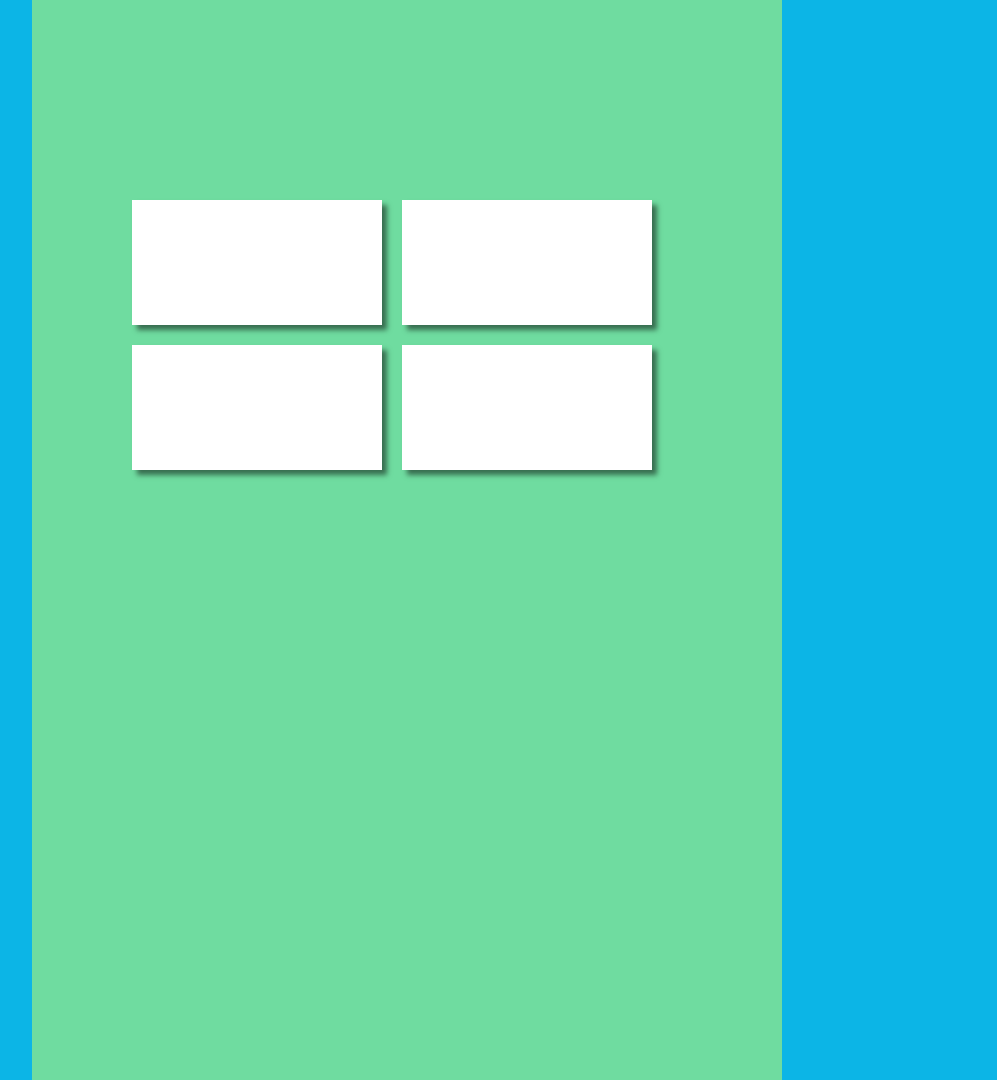
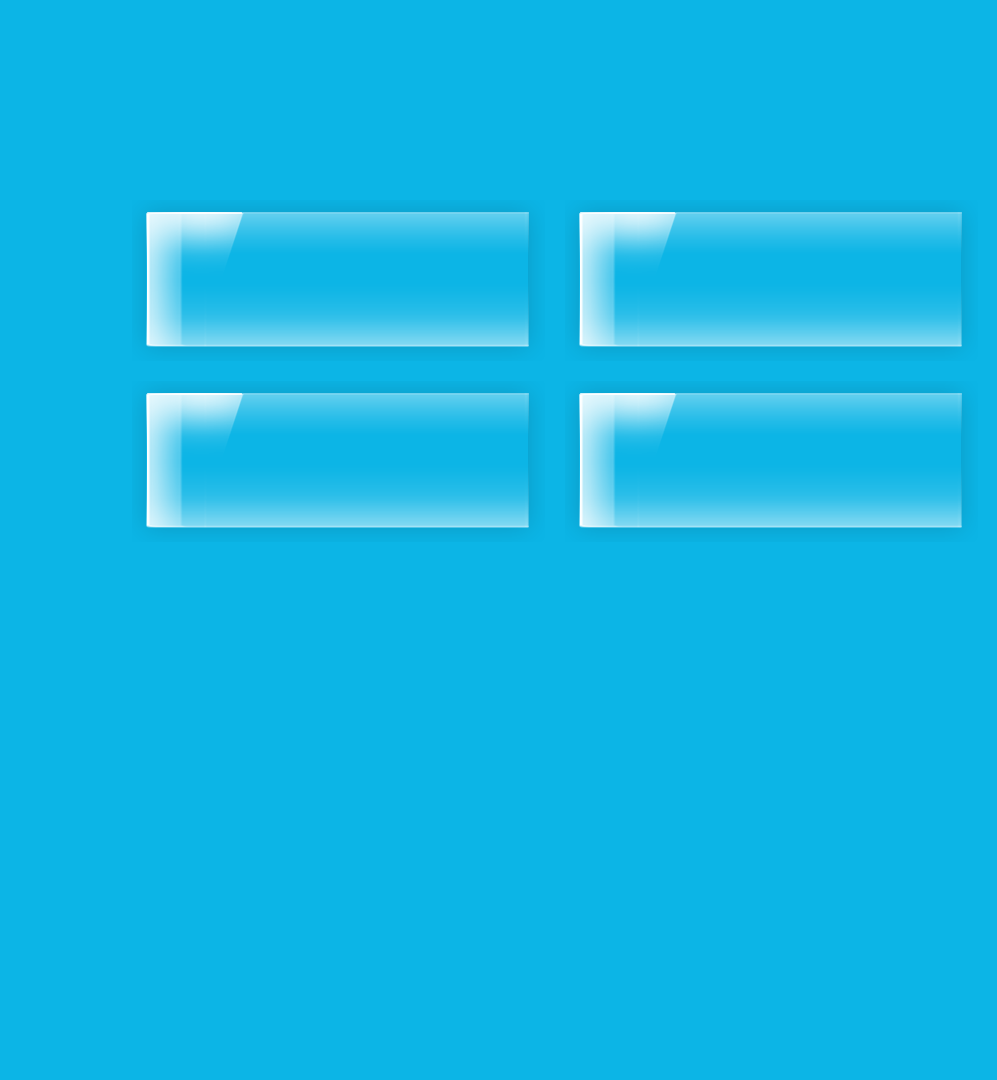
Before and after one commit to Angelon/cree-welcome-wall, a PHP site: page / in a window 1360 px wide. Shown: the whole page, without its empty margins (118-1115 px from the left). Run offline with PHP 8.4, Linux system fonts and the light colour scheme; some libraries are stand-ins or nearby versions.

Commit message:
Adding image assets

```diff
--- a/css/style.css
+++ b/css/style.css
@@ -253,39 +253,37 @@
 
 tilecontainer[tile="2"]{
   top:0px;
-  left:270px;
+  left:433px;
   zx-index: 102;
 }
 
 
 tilecontainer[tile="3"]{
-  top:145px;
+  top:181px;
   left:0px;
   zx-index: 103;
 }
 
 
 tilecontainer[tile="4"]{
-  top:145px;
-  left:270px;
+  top:181px;
+  left:433px;
   zx-index: 104;
 }
 
 
 tile {
   display: block;
-  width:250px;
-  height: 125px;
+  width:413px;
+  height: 161px;
   position: relative;
   -webkit-transform-style: preserve-3d;
   -webkit-transition: -webkit-transform 0.5s;
-  box-shadow: 5px 5px 5px rgba(0,0,0,0.5);
 }
 
 tile.flipped {
   kz-index: 200;
   background:transparent;
-  box-shadow: 0px 0px 0px rgba(0,0,0,0.5);
 }
 
 tile face {
@@ -297,26 +295,39 @@
 
 tile face.front {
   display: block;
-  height: 125px;
-  width: 250px;
-  background: #FFF;
+  height: 161px;
+  width: 413px;
+  background: url("../img/tile-thumb-bg.png") no-repeat;
 }
 
 tile face.back {
   display: block;
-  height: 500px;
-  width: 500px;
-  background: #9ce0f4;
-  top: -375px;
+  height: 457px;
+  width: 670px;
+  background: url("../img/tile-article-bg.png") no-repeat;
+  top: -290px;
+  left: -20px;
   -webkit-transform-style: flat;
   -webkit-transform: rotateX(180deg);
-  box-shadow: 5px 5px 5px rgba(0,0,0,0.5);
   box-sizing: border-box;
-  padding: 0px 0px 0px 15px;
+  padding: 33px 0px 0px 33px;
+}
+
+tilefacecontent {
+  display: block;
+  width: 601px;
+  height: 386px;
+  background: #FFF;
+  position: relative;
+  box-sizing: border-box;
+  padding: 15px 15px 0px 15px;
 }
 
   tile h2 {
     margin:5px 0px 10px 0px;
+    background: #000;
+    color: #FFF;
+    padding: 5px 5px 5px 5px;
   }
 
   tile tagline {
@@ -325,9 +336,18 @@
 
   tile p {
     margin:5px 15px 10px 0px;
+    font-size: 12px;
   }
 
   tile div.readmore {
+    display: block;
+    height:30px;
+    width:115px;
+    background: #FFF;
+    cursor: pointer;
+  }
+
+  tile div.close {
     display: block;
     height:30px;
     width:115px;
@@ -340,7 +360,7 @@
   height: 100%;
   margin-left: 100px;
   position: relative;
-
+  -webkit-transform-style: preserve-3d;
   -webkit-perspective: 1200px;
 }
 
@@ -351,7 +371,7 @@
   top: 0px;
   left: 50px;
   width: 750px;
-  -webkit-transform-style: preserve-3d;
+
 
   -webkit-backface-visibility: hidden;
 }
@@ -362,9 +382,7 @@
 
 articlecontainer articleface.front {
   background: #0cb5e6;
-  -webkit-transform-origin: right top;
   -webkit-backface-visibility: hidden;
-  -webkit-transform-style: preserve-3d;
 
 }
 
@@ -404,8 +422,7 @@
 
 
 articleface div {
-        height: 100%;
-
+  height: 100%;
 }
 
 
--- a/index.html
+++ b/index.html
@@ -43,8 +43,7 @@
       <p>Fusce a metus eu diam varius congue nec nec sapien. Vestibulum orci tortor, sollicitudin ac euismod non, placerat ac augue. Nunc convallis accumsan justo. Pellentesque habitant morbi tristique senectus et netus et malesuada fames ac turpis egestas. Donec malesuada vehicula lectus, viverra sodales ipsum gravida nec. Integer gravida nisi ut magna mollis molestie. Nullam pharetra accumsan sagittis. Proin tristique rhoncus orci, eget vulputate nisi sollicitudin et. Quisque lacus augue, mollis non mollis et, ullamcorper in purus. Morbi et sem orci. Praesent accumsan odio in ante ullamcorper id pellentesque mauris rhoncus. Duis vitae neque dolor. Duis sed purus at eros bibendum cursus nec a nulla. Donec turpis quam, ultricies id pretium sit amet, gravida eget leo. </p>
     </articleface>
     <articleface class="front">
-      <div>
-        <articlecontentface class="front">
+
         <tilegroupcontainer group="1">
         <tilegroup>
           <tilecontainer tile="1">
@@ -52,12 +51,18 @@
                 <face class="front">
                 </face>
                 <face class="back">
-                    <h2>Long Article Headline Goes Here</h2>
-                    <p>Fusce a metus eu diam varius congue nec nec sapien. Vestibulum orci tortor, sollicitudin ac euismod non, placerat ac augue. Nunc convallis accumsan justo. Pellentesque habitant morbi tristique senectus et netus et malesuada fames ac turpis egestas. Donec malesuada vehicula lectus, viverra sodales ipsum gravida nec. Integer gravida nisi ut magna mollis molestie. Nullam pharetra accumsan sagittis. Proin tristique rhoncus orci, eget vulputate nisi sollicitudin et. Quisque lacus augue, mollis non mollis et, ullamcorper in purus. Morbi et sem orci. Praesent accumsan odio in ante ullamcorper id pellentesque mauris rhoncus. Duis vitae neque dolor. Duis sed purus at eros bibendum cursus nec a nulla. Donec turpis quam, ultricies id pretium sit amet, gravida eget leo. </p>
+                    <tilefacecontent>
+                      <h2>Long Article Headline Goes Here</h2>
+                      <p>Fusce a metus eu diam varius congue nec nec sapien. Vestibulum orci tortor, sollicitudin ac euismod non, placerat ac augue. Nunc convallis accumsan justo. Pellentesque habitant morbi tristique senectus et netus et malesuada fames ac turpis egestas. Donec malesuada vehicula lectus, viverra sodales ipsum gravida nec. Integer gravida nisi ut magna mollis molestie. Nullam pharetra accumsan sagittis. Proin tristique rhoncus orci, eget vulputate nisi sollicitudin et. Quisque lacus augue, mollis non mollis et, ullamcorper in purus. Morbi et sem orci. Praesent accumsan odio in ante ullamcorper id pellentesque mauris rhoncus. Duis vitae neque dolor. Duis sed purus at eros bibendum cursus nec a nulla. Donec turpis quam, ultricies id pretium sit amet, gravida eget leo. </p>
 
-                    <div class="readmore" article="1">
-                        Read More
-                    </div>
+                      <div class="readmore" article="1">
+                          Read More
+                      </div>
+
+                      <div class="close">
+                          Close
+                      </div>
+                    </tilefacecontent>
                 </face>
               </tile>
               <articlecontainer>
@@ -89,10 +94,6 @@
           </tilecontainer>
       </tilegroup>
       </tilegroupcontainer>
-      </articlecontentface>
-      <articlecontentface class="back">
-      </articlecontentface>
-      </div>
     </articleface>
 
   </articlecontainer>
--- a/js/script.js
+++ b/js/script.js
@@ -16,7 +16,7 @@
 	}
 	else {
 		$(element).addClass("flipped");
-		//$(element).parent().css({"z-index":"200"});
+		$(element).parent().css({"z-index":"200"});
 	}
 
 	$(element).transition({
@@ -24,17 +24,18 @@
 		perspective: '100px'
 	}, function (){
 		$("tile").unbind();
-		console.log($(this).children("face.back").children(".readmore"));
-		//$(this).children("face.back").children(".readmore").css({"z-index":8000});
+		console.log($(this).children("face.back").children("tilefacecontent").children(".readmore"));
+		$(this).children("face.back").children("tilefacecontent").children(".readmore").css({"z-index":8000});
 		$(element).parents("tilegroupcontainer").click(function(){
 			console.log("Fipping...");
 			$(element).transition({
 				rotateX: '0deg',
 				perspective: '100px'
 			}, function (){
+				$("tile").css({"-webkit-transform-style": "flat"});
+				flipArticle($(this).attr("article"));
+			});
 
-			});
-			flipArticle($(this).attr("article"));
 
 		});
 	});
@@ -48,8 +49,8 @@
 
 
 	console.log("Flipping Article: " + articleNumber);
-	$("articlecontainer articleface.back").show();
-	$("articlecontainer articleface.front").transition({
+	$("articlecontainer").show();
+	$("articlecontainer").transition({
 		rotateY: '180deg',
 		perspective: '1000px'
 	}, 500, "linear", function(){
```
Also changed, not shown: img/tile-article-bg.png (added), img/tile-thumb-bg.png (added).
